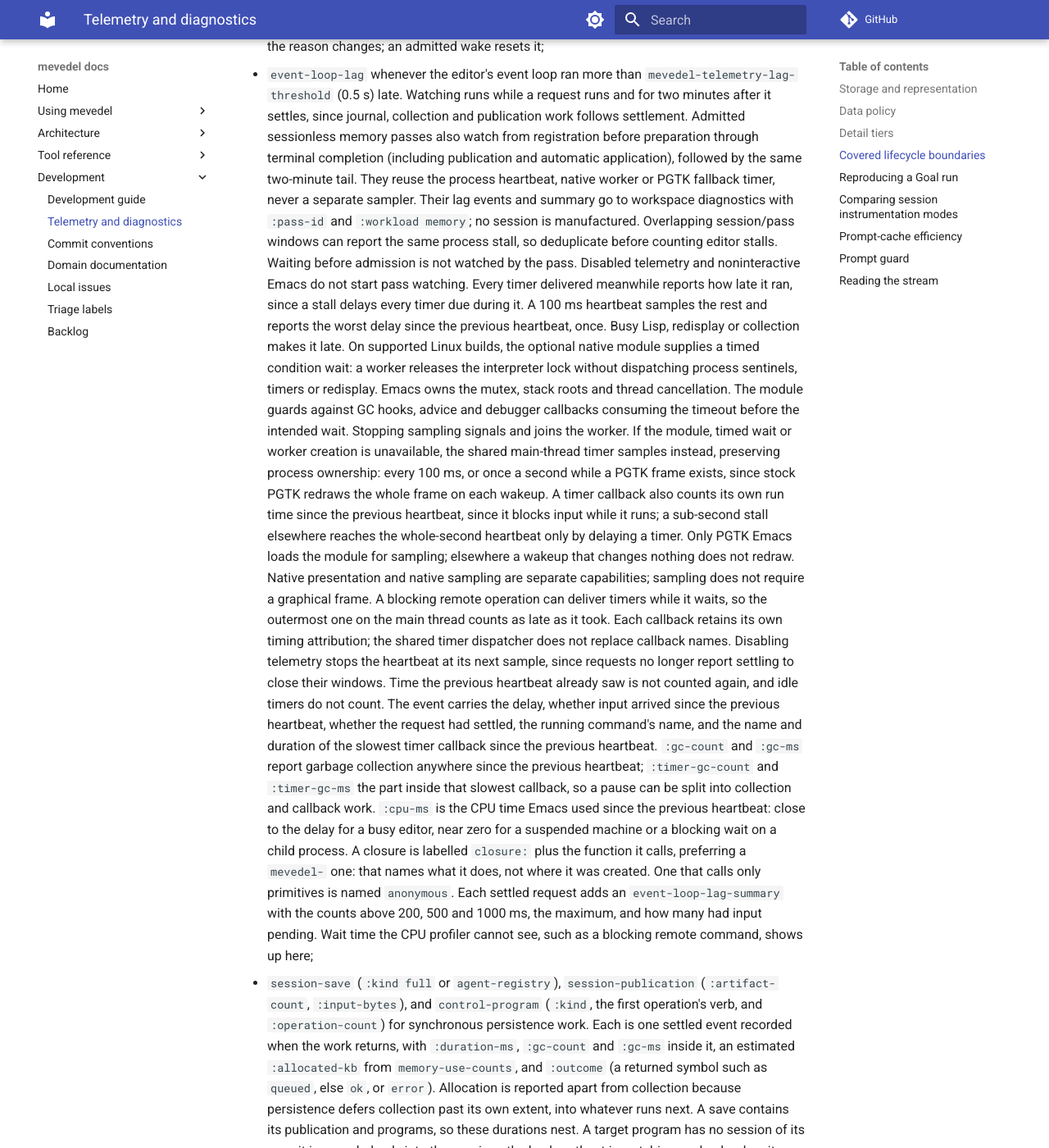
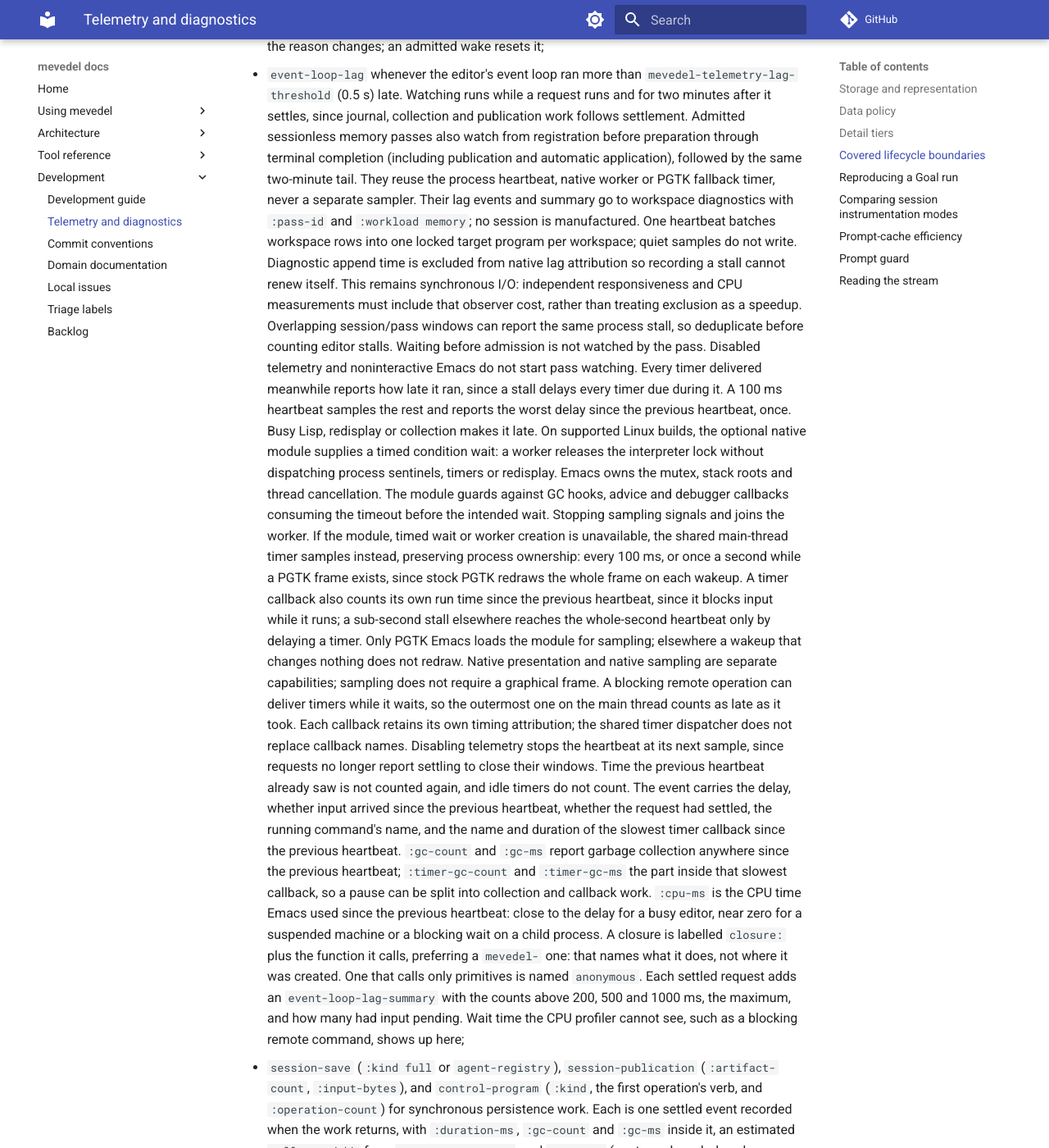
Before and after one commit to FrauH0lle/mevedel, an MkDocs documentation site: the page built from docs/telemetry.md, in a window 1280 px wide and 1400 px high, scrolled down 3606 px. Shown: the whole window at 82% size. Built offline with MkDocs 1.6.1 and Material for MkDocs 9.7.7, drawn with Linux system fonts in a browser that asks for light colours; comment, search, counter and statistics services are not loaded.

Commit message:
fix(memory): Close lag watches and prevent observer feedback

```diff
--- a/docs/telemetry.md
+++ b/docs/telemetry.md
@@ -166,7 +166,12 @@ cancellation releases the fence and leaves the machine retryable.
   same two-minute tail. They reuse the process heartbeat, native worker or PGTK
   fallback timer, never a separate sampler. Their lag events and summary go to
   workspace diagnostics with `:pass-id` and `:workload memory`; no session is
-  manufactured. Overlapping session/pass windows can report the same process
+  manufactured. One heartbeat batches workspace rows into one locked target
+  program per workspace; quiet samples do not write. Diagnostic append time is
+  excluded from native lag attribution so recording a stall cannot renew itself.
+  This remains synchronous I/O: independent responsiveness and CPU measurements
+  must include that observer cost, rather than treating exclusion as a speedup.
+  Overlapping session/pass windows can report the same process
   stall, so deduplicate before counting editor stalls. Waiting before admission
   is not watched by the pass. Disabled telemetry and noninteractive Emacs do not
   start pass watching. Every timer delivered
```
Also changed, not shown: 5 other files.
